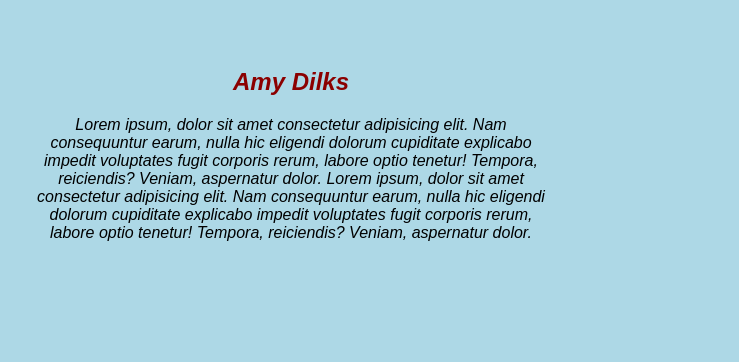
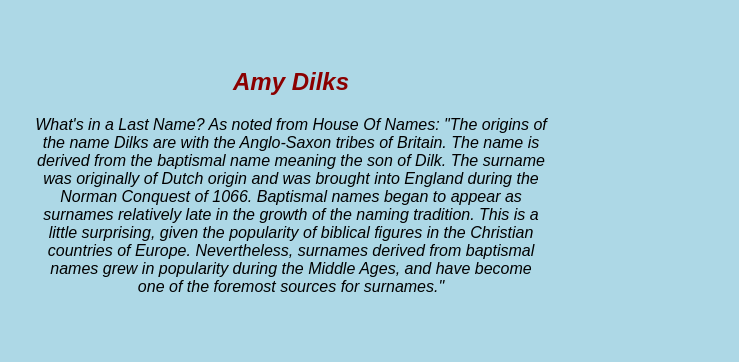
Before and after one commit to HapiKampr/MyEFADemoWebsite, a plain HTML site: page index.html in a window 1280 px wide. Shown: the part 340-702 px from the top of the page, 541-1280 px from the left. Drawn offline with Linux system fonts and the light colour scheme.

Commit message:
Changed "About" section

```diff
--- a/index.html
+++ b/index.html
@@ -27,13 +27,13 @@
       </div>
       <div id="about-content">
         <h2>Amy Dilks</h2>
+
+        What's in a Last Name?
+        As noted from House Of Names: "The origins of the name Dilks are with the Anglo-Saxon tribes of Britain. The name is derived from the baptismal name meaning the son of Dilk. The surname was originally of Dutch origin and was brought into England during the Norman Conquest of 1066. Baptismal names began to appear as surnames relatively late in the growth of the naming tradition. This is a little surprising, given the popularity of biblical figures in the Christian countries of Europe. Nevertheless, surnames derived from baptismal names grew in popularity during the Middle Ages, and have become one of the foremost sources for surnames."
+
         <p>
-          Lorem ipsum, dolor sit amet consectetur adipisicing elit. Nam consequuntur earum, nulla hic eligendi dolorum
-          cupiditate explicabo impedit voluptates fugit corporis rerum, labore optio tenetur! Tempora, reiciendis?
-          Veniam, aspernatur dolor.
-          Lorem ipsum, dolor sit amet consectetur adipisicing elit. Nam consequuntur earum, nulla hic eligendi dolorum
-          cupiditate explicabo impedit voluptates fugit corporis rerum, labore optio tenetur! Tempora, reiciendis?
-          Veniam, aspernatur dolor.
+
+
         </p>
       </div>
     </section>
```
